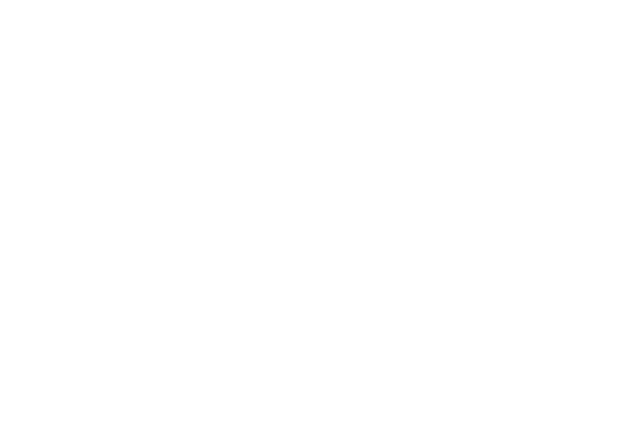
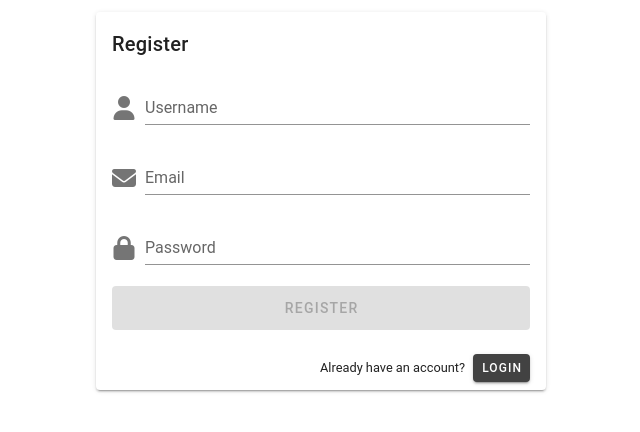
Before and after one commit to Bognet-projects/ui-challenge-frontend, a Vue app: page /register in a window 1280 px wide. Shown: the top 432 px of the page, without its empty margins (319-959 px from the left). Built offline with nearby package versions, Linux system fonts and the light colour scheme.

Commit message:
Created Register page vue component

```diff
--- a/src/views/HomeView.vue
+++ b/src/pages/Home.vue
@@ -8,5 +8,5 @@
 import { Component, Vue } from 'vue-property-decorator';
 
 @Component
-export default class HomeView extends Vue {}
+export default class HomePage extends Vue {}
 </script>
--- /dev/null
+++ b/src/pages/Register.vue
@@ -0,0 +1,87 @@
+<template>
+  <v-container>
+    <v-card
+        max-width="450px"
+        elevation="2"
+        class="mx-auto"
+    >
+      <v-card-title>Register</v-card-title>
+      <v-card-text>
+      <v-form
+          ref="form"
+          v-model="valid"
+          @submit.prevent="register"
+      >
+        <v-text-field
+            prepend-icon="fa-user"
+            v-model="formData.username"
+            label="Username"
+            required
+            :rules="[rules.required]"
+        ></v-text-field>
+        <v-text-field
+            prepend-icon="fa-envelope"
+            v-model="formData.email"
+            label="Email"
+            type="email"
+            required
+            :rules="[rules.required, rules.email]"
+        ></v-text-field>
+        <v-text-field
+            prepend-icon="fa-lock"
+            v-model="formData.password"
+            type="password"
+            label="Password"
+            required
+            :rules="[rules.required]"
+        ></v-text-field>
+        <v-btn
+            block
+            large
+            :disabled="!valid"
+            type="submit"
+            color="primary"
+            elevation="2"
+        >Register</v-btn>
+      </v-form>
+      </v-card-text>
+      <v-card-actions>
+        <small class="ml-auto">Already have an account?</small>
+        <v-btn
+            small
+            color="secondary"
+            class="mx-2"
+        >Login</v-btn>
+      </v-card-actions>
+    </v-card>
+  </v-container>
+</template>
+
+<script lang="ts">
+import {Component, Ref, Vue} from 'vue-property-decorator'
+import {RegisterUserType} from "@/types/userType";
+import {VForm} from "@/types/VForm";
+
+@Component
+export default class RegisterPage extends Vue {
+  @Ref("form") readonly form!: VForm;
+  valid = false
+  formData: RegisterUserType = {
+    username: '',
+    email: '',
+    password: ''
+  }
+  rules = {
+    required: (value: string): boolean | string => !!value || 'Required!',
+    email: (value: string) => {
+      const pattern = /^(([^<>()[\]\\.,;:\s@"]+(\.[^<>()[\]\\.,;:\s@"]+)*)|(".+"))@((\[[0-9]{1,3}\.[0-9]{1,3}\.[0-9]{1,3}\.[0-9]{1,3}])|(([a-zA-Z\-0-9]+\.)+[a-zA-Z]{2,}))$/
+      return pattern.test(value) || 'Invalid e-mail!'
+    }
+  }
+  register(){
+    this.valid = this.form.validate()
+    if (this.valid)
+    console.log("Submitting form",this.formData)
+  }
+}
+</script>
--- a/src/router/index.ts
+++ b/src/router/index.ts
@@ -1,6 +1,7 @@
 import Vue from 'vue'
 import VueRouter, { RouteConfig } from 'vue-router'
-import HomeView from '../views/HomeView.vue'
+import HomePage from '../pages/Home.vue'
+import RegisterPage from '../pages/Register.vue'
 
 Vue.use(VueRouter)
 
@@ -8,7 +9,12 @@
   {
     path: '/',
     name: 'home',
-    component: HomeView
+    component: HomePage
+  },
+  {
+    path: '/register',
+    name: 'register',
+    component: RegisterPage
   }
 ]
 
--- /dev/null
+++ b/src/types/userType.d.ts
@@ -0,0 +1,5 @@
+export interface RegisterUserType {
+    username: string,
+    email: string,
+    password: string
+}
```
Also changed, not shown: src/types/VForm.d.ts (added, +7 -0 lines), 1 other file (tests, documents, lock files or other folders).
